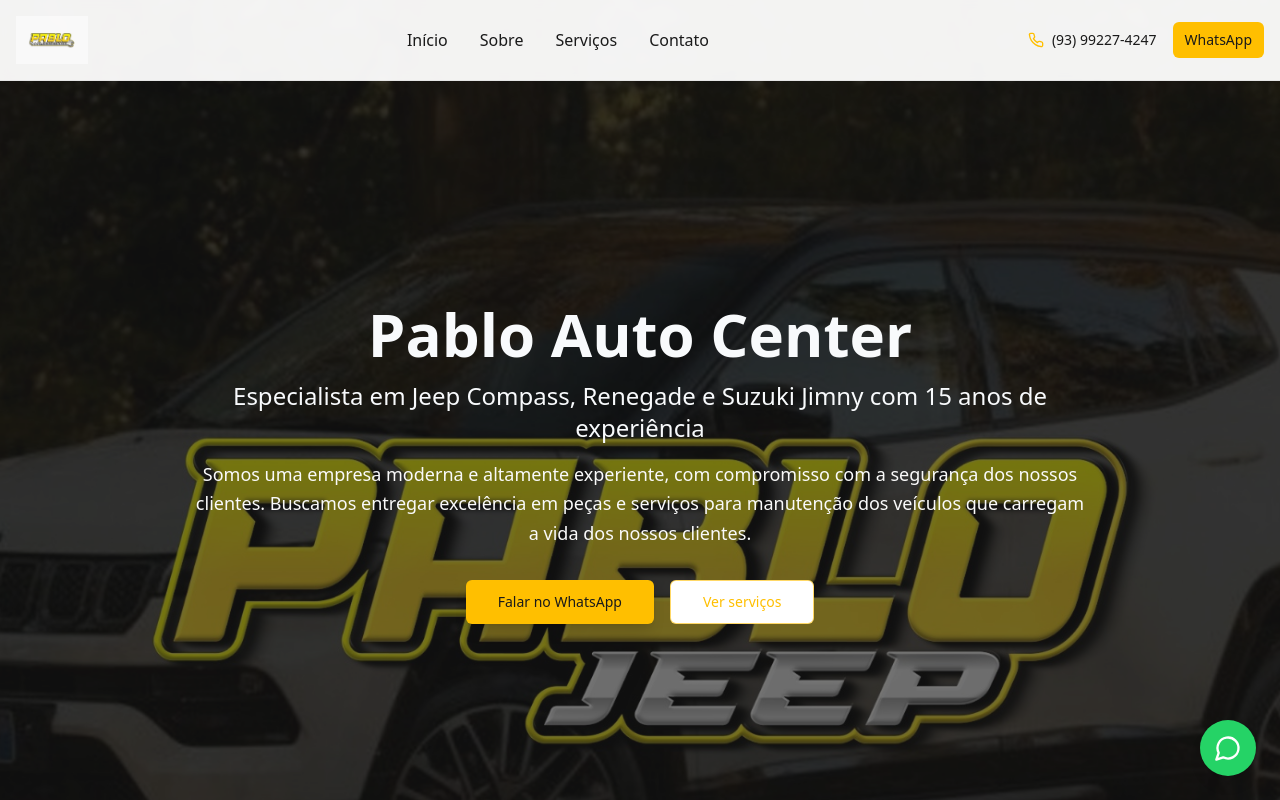
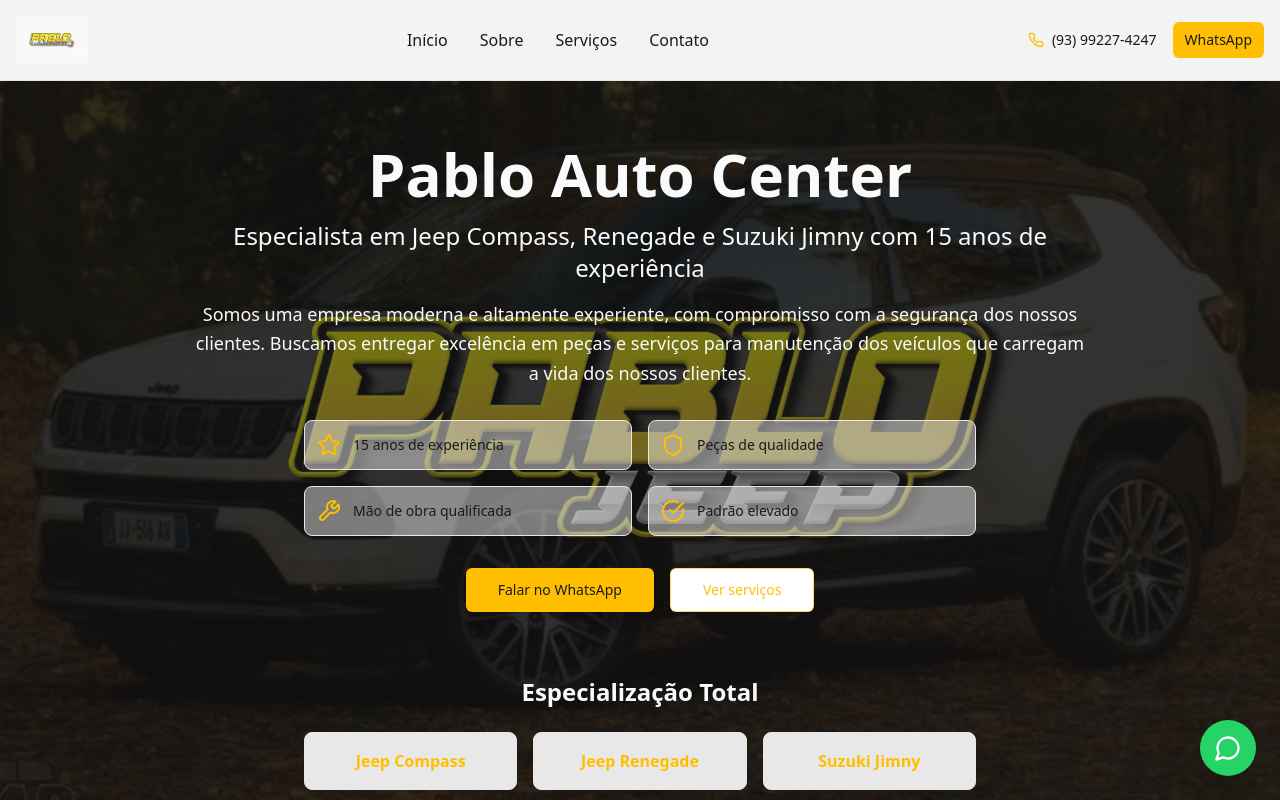
Before and after one commit to DevZipMateus/pablo-auto-center-site, a React (Vite) app: page / in a window 1280 px wide. Shown: the top 800 px of the page. Built offline with nearby package versions, Linux system fonts and the light colour scheme; the HTML template or start-up script is replaced by a standard one.

Commit message:
Reverted to commit 2bc20708a6add2eafdf487565e70fb6fbfe0daa9

```diff
--- a/src/components/Hero.tsx
+++ b/src/components/Hero.tsx
@@ -23,7 +23,7 @@ const Hero = () => {
   }}>
       <div className="absolute inset-0 bg-pablo-black/60"></div>
       <div className="container mx-auto px-4 py-16 relative z-10">
-        <div className="flex flex-col items-center justify-center text-center min-h-[80vh]">
+        <div className="flex flex-col items-center justify-center text-center">
           {/* Content */}
           <div className="space-y-8 max-w-4xl">
             <div className="space-y-4">
@@ -39,8 +39,16 @@ const Hero = () => {
               </p>
             </div>
 
+            {/* Features Grid */}
+            <div className="grid grid-cols-2 gap-4 max-w-2xl mx-auto">
+              {features.map((feature, index) => <div key={index} className="flex items-center space-x-3 p-3 rounded-lg border bg-[#fdfdfd]/45">
+                  <feature.icon className="w-6 h-6 text-accent" />
+                  <span className="text-sm font-medium">{feature.text}</span>
+                </div>)}
+            </div>
+
             {/* CTA Buttons */}
-            <div className="flex flex-col sm:flex-row gap-4 justify-center mt-16">
+            <div className="flex flex-col sm:flex-row gap-4 justify-center">
               <Button size="lg" className="bg-accent text-accent-foreground hover:bg-accent/90 shadow-lg" onClick={() => window.open("https://wa.me/5593992274247", "_blank")}>
                 Falar no WhatsApp
               </Button>
@@ -54,17 +62,17 @@ const Hero = () => {
         </div>
 
         {/* Modelos de Jeep na parte inferior */}
-        <div className="mt-32 text-center pb-16">
-          <h3 className="text-2xl font-bold text-slate-50 mb-8">Especialização Total</h3>
-          <div className="grid grid-cols-1 md:grid-cols-3 gap-6 max-w-2xl mx-auto">
-            <div className="p-6 bg-background/90 rounded-lg border backdrop-blur-sm">
-              <p className="font-semibold text-accent text-lg">Jeep Compass</p>
+        <div className="mt-16 text-center">
+          <h3 className="text-2xl font-bold text-slate-50 mb-6">Especialização Total</h3>
+          <div className="grid grid-cols-1 md:grid-cols-3 gap-4 max-w-2xl mx-auto">
+            <div className="p-4 bg-background/90 rounded-lg border backdrop-blur-sm">
+              <p className="font-semibold text-accent">Jeep Compass</p>
             </div>
-            <div className="p-6 bg-background/90 rounded-lg border backdrop-blur-sm">
-              <p className="font-semibold text-accent text-lg">Jeep Renegade</p>
+            <div className="p-4 bg-background/90 rounded-lg border backdrop-blur-sm">
+              <p className="font-semibold text-accent">Jeep Renegade</p>
             </div>
-            <div className="p-6 bg-background/90 rounded-lg border backdrop-blur-sm">
-              <p className="font-semibold text-accent text-lg">Suzuki Jimny</p>
+            <div className="p-4 bg-background/90 rounded-lg border backdrop-blur-sm">
+              <p className="font-semibold text-accent">Suzuki Jimny</p>
             </div>
           </div>
         </div>
```
